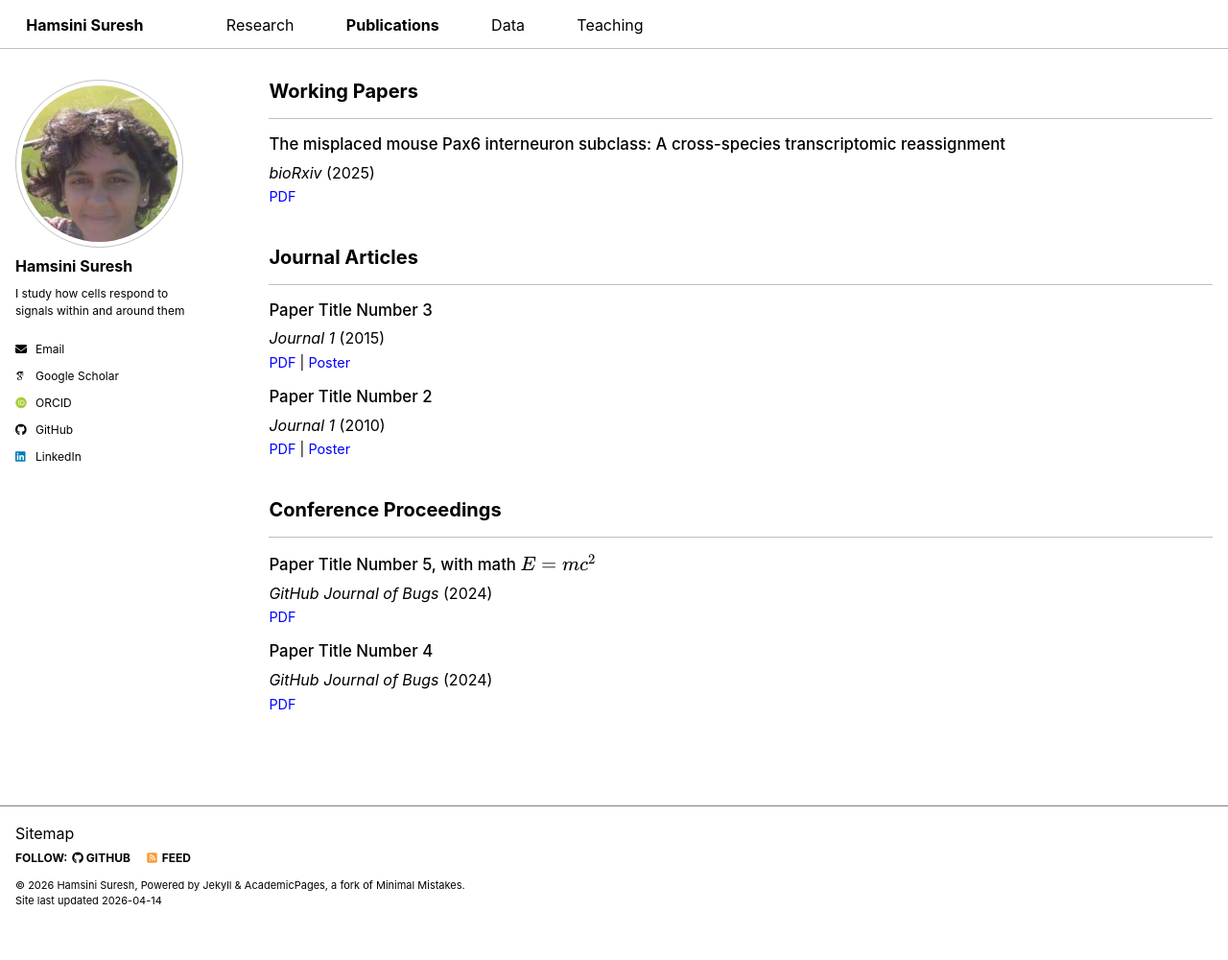
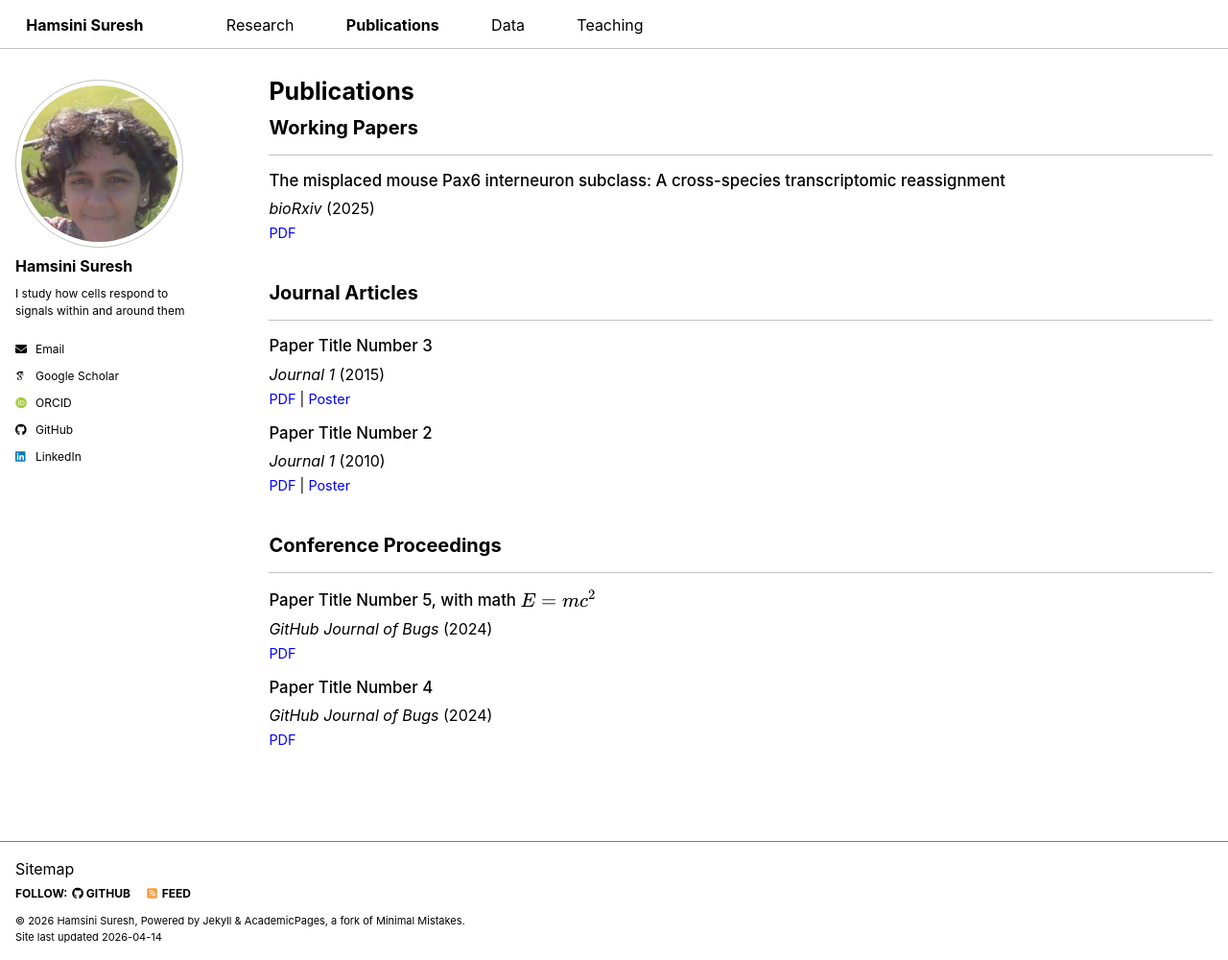
Before and after one commit to hamsinisuresh/hamsinisuresh.github.io, a Jekyll site: the page built from _pages/publications.html, in a window 1280 px wide and 1000 px high. Shown: the whole window at 96% size. Built offline with Jekyll 4.4.1, drawn with Linux system fonts in a browser that asks for light colours; some web fonts are replaced; a script bundle is joined from its source files by our own code; library files that are not in the unit come from our copies.

Commit message:
Update publications.html

```diff
--- a/_pages/publications.html
+++ b/_pages/publications.html
@@ -4,12 +4,6 @@
 permalink: /publications/
 author_profile: true
 ---
-
-<style>
-.page__title {
-  display: none;
-}
-</style>
 
 {% include base_path %}
 
```
